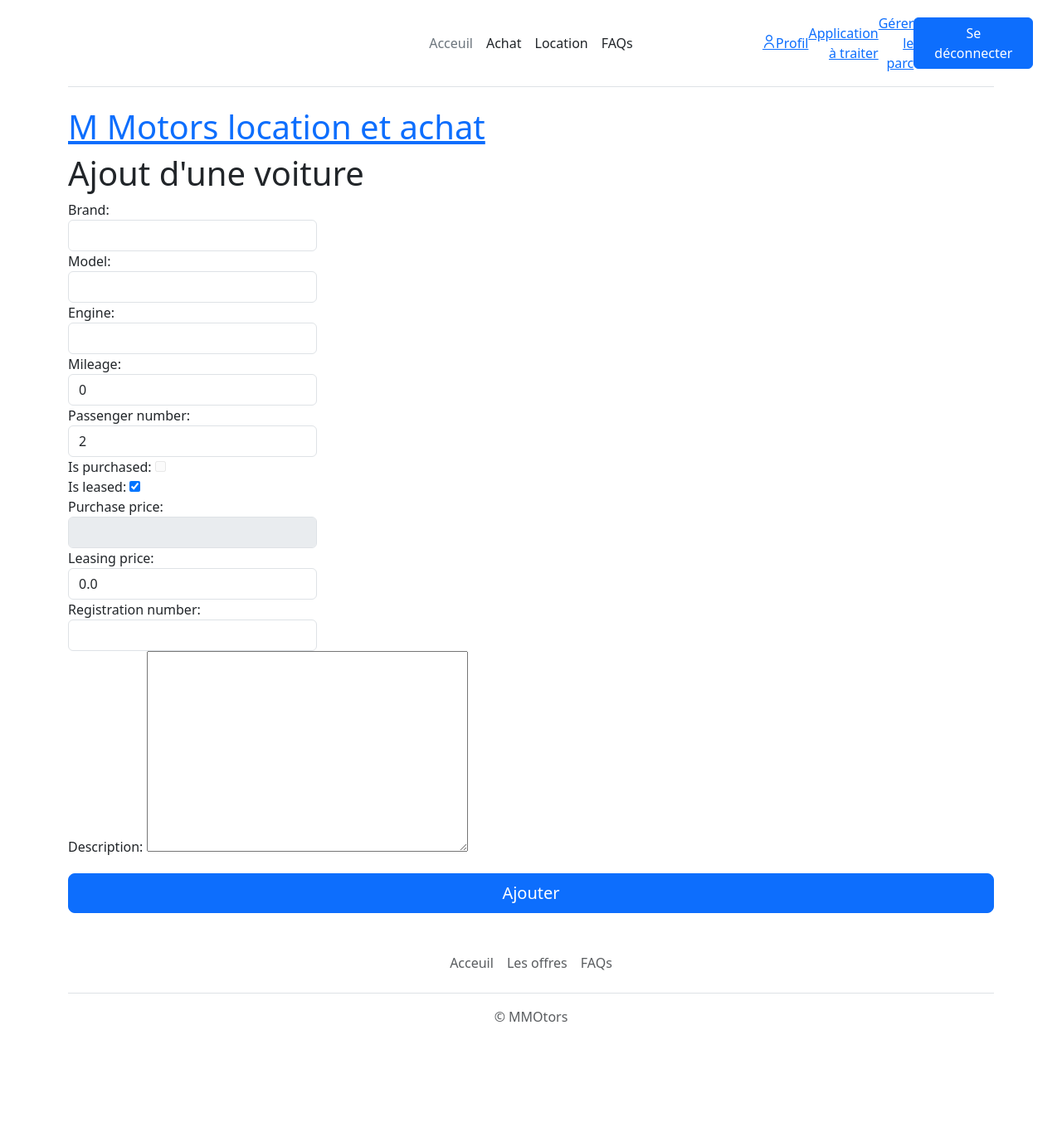
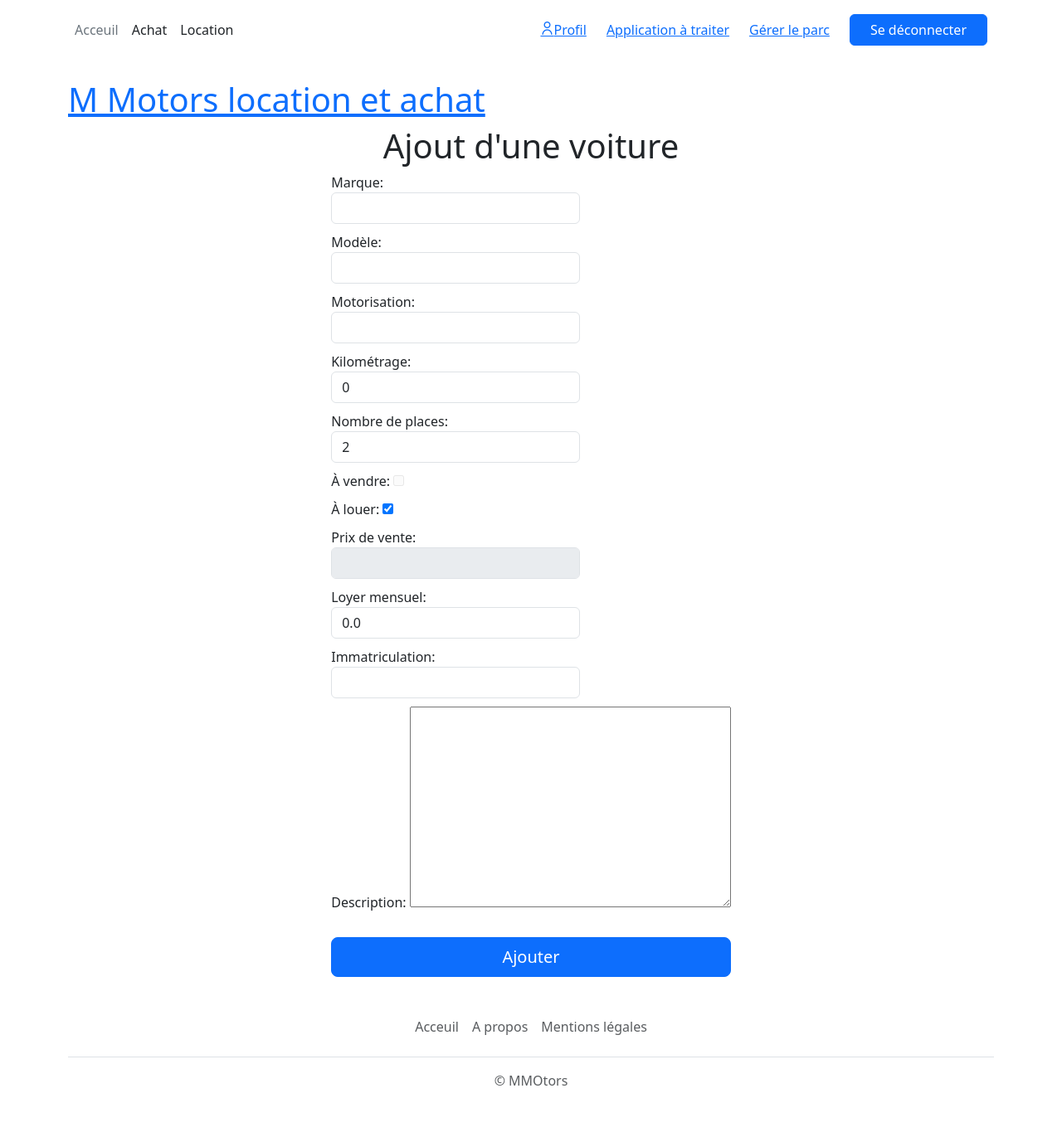
Before and after one commit to FleurD974/Mmotors, a Django app: page /store/add_car/ in a window 1280 px wide. Shown: the whole page at 83% size. Before the commit the page ends 1232 px from the top, so only its background shows below. Run offline with Django 5.2, Linux system fonts and the light colour scheme; the visitor is signed in with stand-in values (Sample User, id 1); some libraries are stand-ins or nearby versions.

Commit message:
Tidy : add style and legal info

```diff
--- a/shop/static/css/styles.css
+++ b/shop/static/css/styles.css
@@ -14,6 +14,22 @@ button {
 }
 
 /* GENRAL */
+.card {
+    margin-bottom: 20px;
+}
+
+.margin-10-px{
+    margin: 10px;
+}
+
+.form-centered{
+    justify-items: center;
+}
+
+.form-centered form div {
+    margin-bottom: 10px;
+}
+
 form button {
     margin-top: 20px;
 }
--- a/shop/urls.py
+++ b/shop/urls.py
@@ -3,11 +3,13 @@ from django.urls import path, include
 from django.conf.urls.static import static
 
 from shop import settings
-from store.views import index
+from store.views import index, about, legal_notice
 
 urlpatterns = [
     path('', index, name='index'),
     path('admin/', admin.site.urls),
+    path('about/', about, name='about'),
+    path('legal/', legal_notice, name='legal-notice'),
     path('account/', include('accounts.urls')),
     path('store/', include('store.urls')),
 ] + static(settings.MEDIA_URL, document_root=settings.MEDIA_ROOT)
--- a/store/forms.py
+++ b/store/forms.py
@@ -24,6 +24,21 @@ class CarForm(forms.ModelForm):
             'brand', 'model', 'engine', 'mileage', 'passenger_number', 'is_purchased',
             'is_leased', 'purchase_price', 'leasing_price', 'registration_number', 'description'
         ]
+
+        labels = {
+            'brand': 'Marque',
+            'model': 'Modèle',
+            'engine': 'Motorisation',
+            'mileage': 'Kilométrage',
+            'passenger_number': 'Nombre de places',
+            'is_purchased': 'À vendre',
+            'is_leased': 'À louer',
+            'purchase_price': 'Prix de vente',
+            'leasing_price': 'Loyer mensuel',
+            'registration_number': 'Immatriculation',
+            'description': 'Description',
+        }
+
         widgets = {
             'brand': forms.TextInput(attrs={
                 'class': 'form-control',
--- a/store/templates/store/addcar.html
+++ b/store/templates/store/addcar.html
@@ -1,7 +1,7 @@
 {% extends 'base.html' %}
 
 {% block content %}
-<div class="container">
+<div class="container form-centered">
     <h1>Ajout d'une voiture</h1>
     <form method="POST">
         {% csrf_token %}
--- a/store/templates/store/allcars.html
+++ b/store/templates/store/allcars.html
@@ -4,7 +4,7 @@
 <div class="container">
     <h1>Les voitures du parc</h1>
     Pour ajouter une voiture cliquer ici:
-    <a href="{% url 'add-car' %}" class="w-100 btn btn-lg btn-primary">Ajouter</a>
+    <a href="{% url 'add-car' %}" class="btn btn-lg btn-primary margin-10-px">Ajouter</a>
     {% for car in cars %}
         <div class="container">
             <div class="card" style="width: 18rem;">
--- a/store/views.py
+++ b/store/views.py
@@ -11,6 +11,12 @@ from store.forms import DocumentForm, CarForm
 
 def index(request):
     return render(request, 'store/index.html')
+
+def about(request):
+    return render(request, 'store/about.html')
+
+def legal_notice(request):
+    return render(request, 'store/legal.html')
 
 def car_detail(request, slug):
     car = get_object_or_404(Car, slug=slug)
--- a/templates/base.html
+++ b/templates/base.html
@@ -14,18 +14,13 @@
 </head>
 <body>
     <div class="container">
-        <header class="d-flex flex-wrap align-items-center justify-content-center justify-content-md-between py-3 mb-4 border-bottom">
-            <a href="{% url 'index' %}" class="d-flex align-items-center col-md-3 mb-2 mb-md-0 text-dark text-decoration-none">
-                {% comment %} <img src="{% static "img/logo_jo.png" %}" alt="Logo MMOTORS" style="max-width: 50px"> {% endcomment %}
-            </a>
+        <header class="d-flex flex-wrap align-items-center justify-content-center justify-content-md-between py-3 mb-4">
             <ul class="nav col-12 col-md-auto mb-2 justify-content-center mb-md-0">
                 <li><a href="{% url 'index' %}" class="nav-link px-2 link-secondary">Acceuil</a></li>
                 <li><a href="{% url 'all-purchased-cars' %}" class="nav-link px-2 link-dark">Achat</a></li>
                 <li><a href="{% url 'all-leased-cars' %}" class="nav-link px-2 link-dark">Location</a></li>
-                <li><a href="#" class="nav-link px-2 link-dark">FAQs</a></li>
-                {% comment %} <li><a href="{% url 'about' %}" class="nav-link px-2 link-dark">A propos</a></li> {% endcomment %}
             </ul>
-            <div class="col-md-3 text-end d-flex align-items-center justify-content-around">
+            <div class="d-flex justify-content-center align-items-center flex-wrap gap-4">
                 {% if user.is_authenticated %}
                     <a href="{% url 'profile' %}" ><i class="fi fi-rr-user"></i>Profil</a>
                     {% if user.is_staff %}
@@ -55,10 +50,8 @@
         <footer class="py-3 my-4">
             <ul class="nav justify-content-center border-bottom pb-3 mb-3">
                 <li class="nav-item"><a href="{% url 'index' %}" class="nav-link px-2 text-body-secondary">Acceuil</a></li>
-                <li class="nav-item"><a href="#" class="nav-link px-2 text-body-secondary">Les offres</a></li>
-                <li class="nav-item"><a href="#" class="nav-link px-2 text-body-secondary">FAQs</a></li>
-                {% comment %} <li class="nav-item"><a href="{% url 'about' %}" class="nav-link px-2 text-body-secondary">A propos</a></li> {% endcomment %}
-                {% comment %} <li class="nav-item"><a href="{% url 'legal-notice' %}" class="nav-link px-2 text-body-secondary">Mentions légales</a></li> {% endcomment %}
+                <li class="nav-item"><a href="{% url 'about' %}" class="nav-link px-2 text-body-secondary">A propos</a></li>
+                <li class="nav-item"><a href="{% url 'legal-notice' %}" class="nav-link px-2 text-body-secondary">Mentions légales</a></li>
             </ul>
             <p class="text-center text-body-secondary">© MMOtors</p>
         </footer>
```
Also changed, not shown: accounts/forms.py (+8 -0 lines), accounts/templates/accounts/profile.html (+0 -8 lines), store/templates/store/about.html (added, +13 -0 lines), store/templates/store/legal.html (added, +12 -0 lines).
